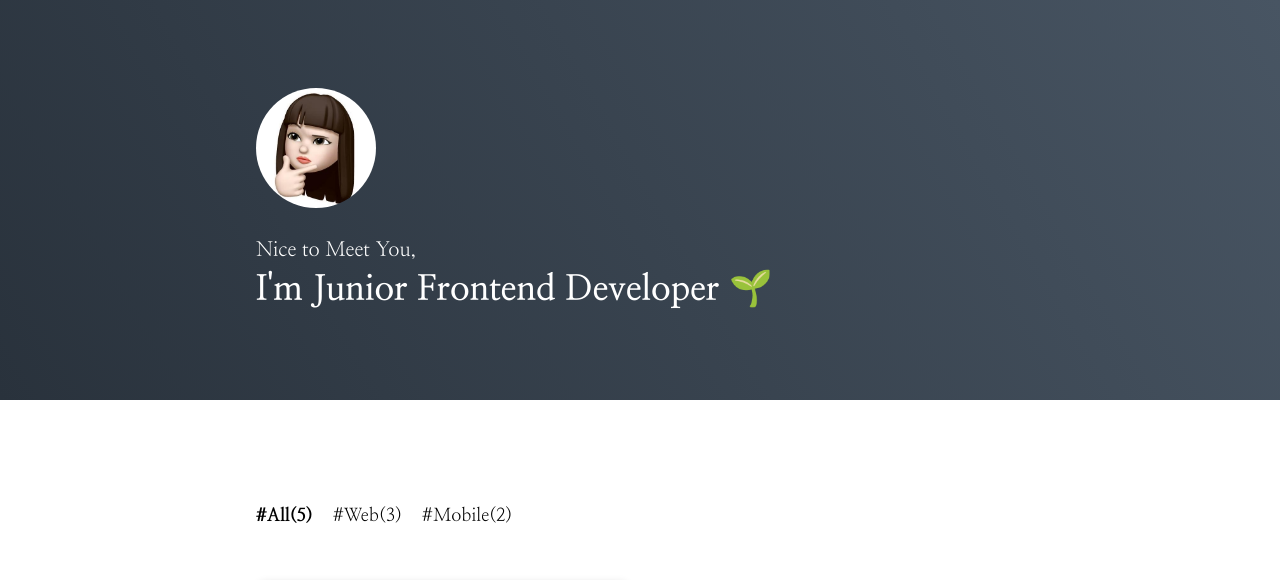
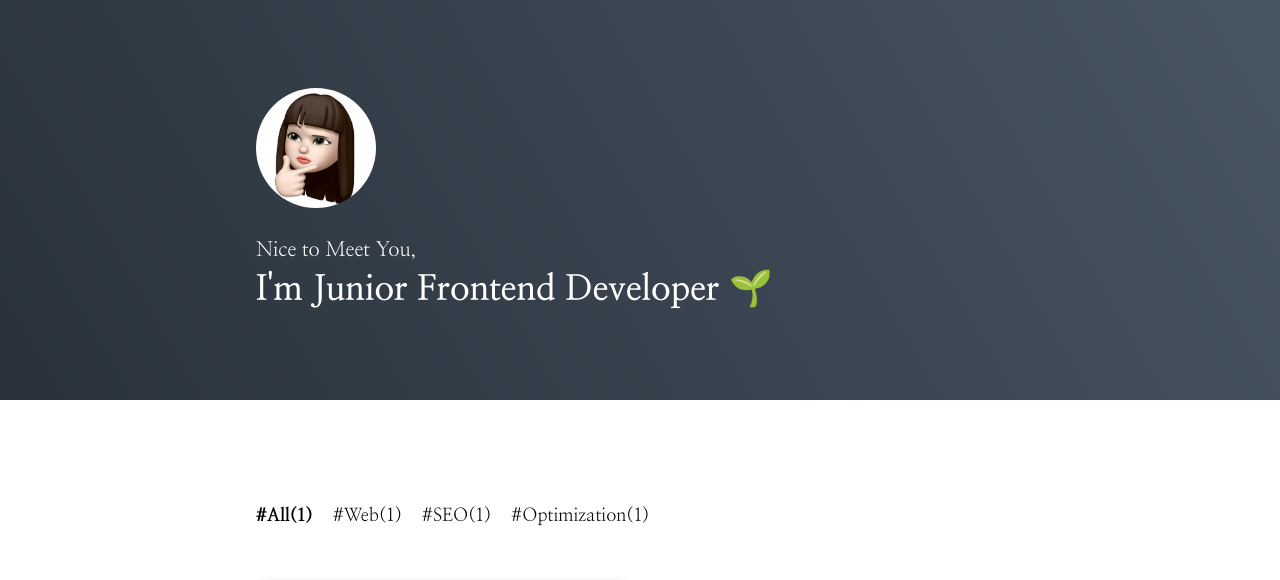
Before and after one commit to Hailey330/dev-blog, a Gatsby site: page / in a window 1280 px wide. Shown: the top 580 px of the page. Built offline with nearby package versions, Linux system fonts and the light colour scheme; Gatsby itself is replaced by a stand-in of ours.

Commit message:
Feat: 마크다운 데이터로 카테고리 목록 만들기

```diff
--- a/src/pages/index.tsx
+++ b/src/pages/index.tsx
@@ -1,8 +1,8 @@
-import React, { FunctionComponent } from 'react'
+import React, { FunctionComponent, useMemo } from 'react'
 import styled from '@emotion/styled'
 import GlobalStyle from 'components/Common/GlobalStyle'
 import Footer from 'components/Common/Footer'
-import CategoryList from 'components/Main/CategoryList'
+import CategoryList, { CategoryListProps } from 'components/Main/CategoryList'
 import Introduction from 'components/Main/Introduction'
 import PostList from 'components/Main/PostList'
 import { graphql } from 'gatsby'
@@ -26,11 +26,7 @@ type IndexPageProps = {
   }
 }
 
-const CATEGORY_LIST = {
-  All: 5,
-  Web: 3,
-  Mobile: 2,
-}
+// CATEGORY_LIST 상수 제거
 
 const Container = styled.div`
   display: flex;
@@ -53,13 +49,38 @@ const IndexPage: FunctionComponent<IndexPageProps> = function ({
       ? 'All'
       : parsed.category
 
+  const categoryList = useMemo(
+    () =>
+      edges.reduce(
+        (
+          list: CategoryListProps['categoryList'],
+          {
+            node: {
+              frontmatter: { categories },
+            },
+          }: PostListItemType,
+        ) => {
+          categories.forEach(category => {
+            if (list[category] === undefined) list[category] = 1
+            else list[category]++
+          })
+
+          list['All']++
+
+          return list
+        },
+        { All: 0 },
+      ),
+    [],
+  )
+
   return (
     <Container>
       <GlobalStyle />
       <Introduction profileImage={gatsbyImageData} />
       <CategoryList
         selectedCategory={selectedCategory}
-        categoryList={CATEGORY_LIST}
+        categoryList={categoryList}
       />
       <PostList posts={edges} />
       <Footer />
```
